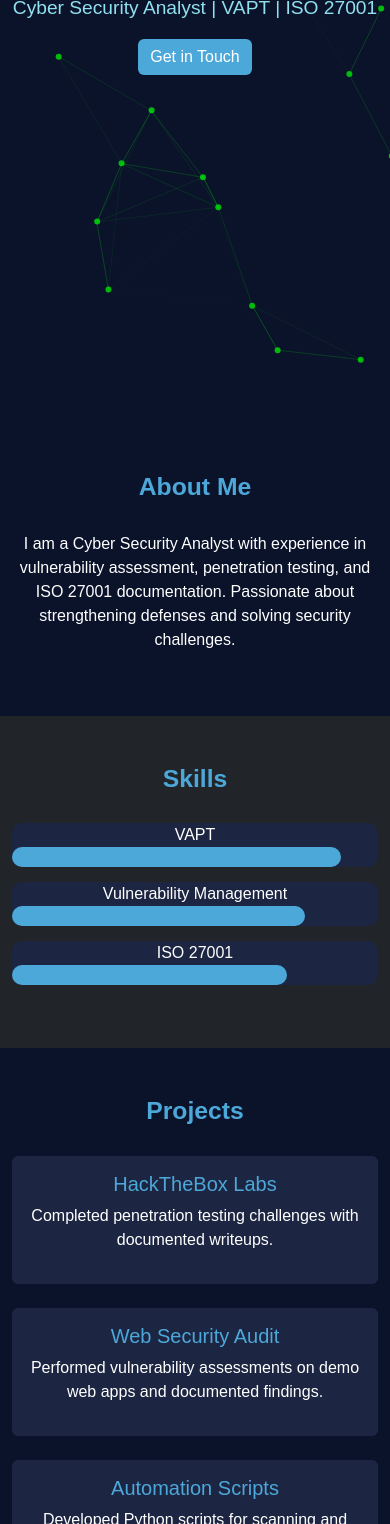
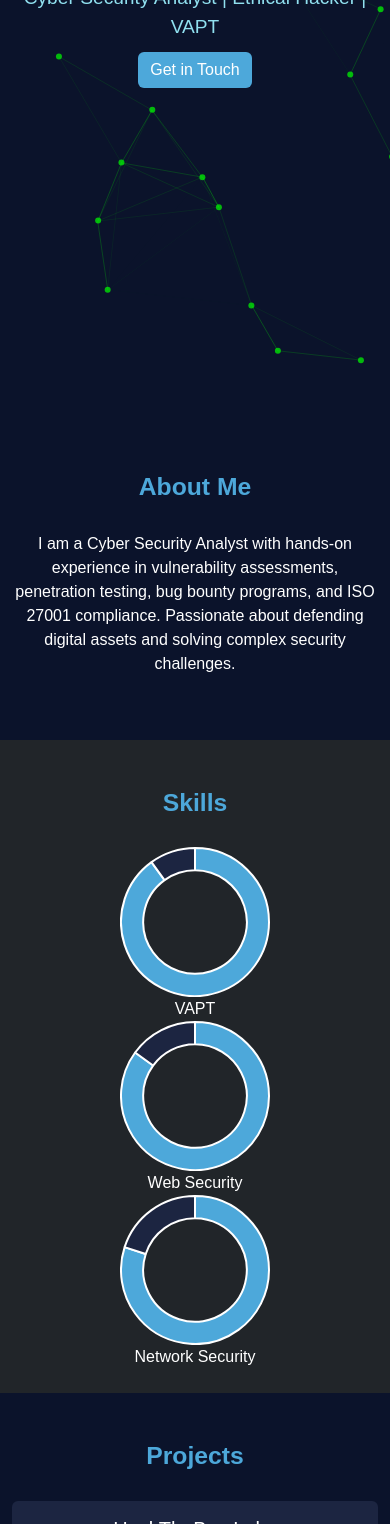
Before and after one commit to Vijisaravanan23/Vijaya-Lakshmi.github.io, a plain HTML site: page index.html in a window 390 px wide. Shown: the part 476-2000 px from the top of the page. Drawn offline with nearby package versions, Linux system fonts and the light colour scheme; animation ran at ten frames a second.

Commit message:
index.html

```diff
--- a/index.html
+++ b/index.html
@@ -2,47 +2,42 @@
 <html lang="en">
 <head>
 <meta charset="UTF-8">
-  <meta name="viewport" content="width=device-width, initial-scale=1">
-  <title>Cyber Security Portfolio | Vijaya Lakshmi S </title>
+<meta name="viewport" content="width=device-width, initial-scale=1.0">
+<title>Ethical Hacker Portfolio | Your Name</title>
 
-  <!-- Bootstrap 5 CDN -->
+<!-- Bootstrap 5 -->
 <link href="https://cdn.jsdelivr.net/npm/bootstrap@5.3.2/dist/css/bootstrap.min.css" rel="stylesheet">
-
-  <!-- AOS Animation Library -->
+<!-- AOS Scroll Animations -->
 <link href="https://cdnjs.cloudflare.com/ajax/libs/aos/2.3.4/aos.css" rel="stylesheet">
+<!-- Chart.js for Skills -->
+<script src="https://cdn.jsdelivr.net/npm/chart.js"></script>
+<!-- Particles.js -->
+<script src="https://cdnjs.cloudflare.com/ajax/libs/particles.js/2.0.0/particles.min.js"></script>
 
 <style>
-    body { background-color: #0b132b; color: #fff; font-family: Arial, sans-serif; overflow-x: hidden; }
-    .navbar { background-color: #1c2541; }
-    .navbar a { color: #fff !important; }
-    a { color: #4da8da; text-decoration: none; }
-    a:hover { color: #90e0ef; }
-
-    /* Hero */
-    .hero { height: 100vh; display: flex; align-items: center; justify-content: center; text-align: center; position: relative; overflow: hidden; z-index: 1; }
-    .hero h1 { font-size: 3rem; font-weight: bold; color: #0f0; text-shadow: 0 0 10px #0f0, 0 0 20px #0f0, 0 0 30px #0f0; animation: glow 1.5s infinite alternate; }
-    @keyframes glow { 0% { text-shadow: 0 0 5px #0f0; } 100% { text-shadow: 0 0 20px #0f0, 0 0 30px #0f0, 0 0 40px #0f0; } }
-    .hero p { color: #90e0ef; font-size: 1.2rem; }
-    .hero .btn { background-color: #4da8da; border: none; }
-    .hero .btn:hover { background-color: #90e0ef; }
-
+  body { margin:0; padding:0; font-family: Arial, sans-serif; background-color: #0b132b; color:#fff; overflow-x:hidden; }
+  /* Navbar */
+  .navbar { background-color:#1c2541; }
+  .navbar a { color:#fff !important; }
+  .navbar a:hover { color:#90e0ef !important; }
+  /* Hero Section */
+  .hero { position: relative; height: 100vh; display:flex; align-items:center; justify-content:center; text-align:center; overflow:hidden; }
+  .hero h1 { color:#0f0; font-size:3rem; text-shadow:0 0 10px #0f0,0 0 20px #0f0; animation: glow 1.5s infinite alternate; }
+  .hero p { color:#90e0ef; font-size:1.2rem; margin:10px 0; }
+  .hero .btn { background-color:#4da8da; border:none; }
+  .hero .btn:hover { background-color:#90e0ef; }
+  @keyframes glow { 0% { text-shadow:0 0 5px #0f0; } 100% { text-shadow:0 0 20px #0f0,0 0 30px #0f0; } }
   /* Sections */
-    .section-title { color: #4da8da; margin-bottom: 30px; font-weight: bold; }
-    .card { background-color: #1c2541; border: none; color: #fff; transition: transform 0.3s, box-shadow 0.3s; cursor: pointer; }
-    .card h5 { color: #4da8da; }
-    .card:hover { transform: translateY(-10px); box-shadow: 0 0 20px #4da8da; }
-
+  .section-title { color:#4da8da; margin-bottom:30px; font-weight:bold; }
+  .card { background:#1c2541; border:none; color:#fff; transition:0.3s; cursor:pointer; }
+  .card:hover { transform:translateY(-10px); box-shadow:0 0 20px #4da8da; }
+  /* Skills Charts */
+  .chart-container { width:150px; height:150px; margin:auto; }
   /* Footer */
-    footer { background: #1c2541; padding: 20px; text-align: center; margin-top: 40px; }
-
-    /* Skill Bars */
-    .skill { background: #1c2541; border-radius: 10px; margin-bottom: 15px; }
-    .skill-bar { height: 20px; border-radius: 10px; background: #4da8da; width: 0; transition: width 2s; }
-
+  footer { background:#1c2541; text-align:center; padding:20px; margin-top:40px; }
   /* Particles */
-    #particles-js { position: fixed; top: 0; left: 0; width: 100%; height: 100%; z-index: -1; }
-
-    html { scroll-behavior: smooth; }
+  #particles-js { position:fixed; top:0; left:0; width:100%; height:100%; z-index:-1; }
+  html { scroll-behavior:smooth; }
 </style>
 </head>
 <body>
@@ -73,34 +68,47 @@
 <section class="hero" data-aos="fade-in">
   <div class="container">
     <h1>👨‍💻 Your Name</h1>
-      <p class="lead">Cyber Security Analyst | VAPT | ISO 27001</p>
+    <p>Cyber Security Analyst | Ethical Hacker | VAPT</p>
     <a href="#contact" class="btn btn-primary">Get in Touch</a>
   </div>
 </section>
 
-  <!-- About -->
+<!-- About Section -->
 <section id="about" class="py-5" data-aos="fade-up">
   <div class="container text-center">
     <h2 class="section-title">About Me</h2>
-      <p>I am a Cyber Security Analyst with experience in vulnerability assessment, penetration testing, and ISO 27001 documentation. Passionate about strengthening defenses and solving security challenges.</p>
+    <p>I am a Cyber Security Analyst with hands-on experience in vulnerability assessments, penetration testing, bug bounty programs, and ISO 27001 compliance. Passionate about defending digital assets and solving complex security challenges.</p>
   </div>
 </section>
 
-  <!-- Skills -->
+<!-- Skills Section -->
 <section id="skills" class="py-5 bg-dark" data-aos="fade-up">
   <div class="container text-center">
     <h2 class="section-title">Skills</h2>
     <div class="row g-4 justify-content-center">
-        <div class="col-md-4">
-          <div class="skill">VAPT<div class="skill-bar" data-skill="90%"></div></div>
-          <div class="skill">Vulnerability Management<div class="skill-bar" data-skill="80%"></div></div>
-          <div class="skill">ISO 27001<div class="skill-bar" data-skill="75%"></div></div>
+      <div class="col-md-3">
+        <div class="chart-container">
+          <canvas id="skillVAPT"></canvas>
+          <p>VAPT</p>
+        </div>
+      </div>
+      <div class="col-md-3">
+        <div class="chart-container">
+          <canvas id="skillWebSec"></canvas>
+          <p>Web Security</p>
+        </div>
+      </div>
+      <div class="col-md-3">
+        <div class="chart-container">
+          <canvas id="skillNetwork"></canvas>
+          <p>Network Security</p>
+        </div>
       </div>
     </div>
   </div>
 </section>
 
-  <!-- Projects -->
+<!-- Projects Section -->
 <section id="projects" class="py-5" data-aos="fade-up">
   <div class="container text-center">
     <h2 class="section-title">Projects</h2>
@@ -132,19 +140,19 @@
 <div class="modal fade" id="project2" tabindex="-1"><div class="modal-dialog"><div class="modal-content bg-dark text-white p-3"><h5>Web Security Audit</h5><p>Detailed reports of web vulnerability assessment.</p></div></div></div>
 <div class="modal fade" id="project3" tabindex="-1"><div class="modal-dialog"><div class="modal-content bg-dark text-white p-3"><h5>Automation Scripts</h5><p>Python scripts for scanning and reporting vulnerabilities.</p></div></div></div>
 
-  <!-- Certifications -->
+<!-- Certifications Section -->
 <section id="certifications" class="py-5 bg-dark" data-aos="fade-up">
   <div class="container text-center">
     <h2 class="section-title">Certifications</h2>
     <ul class="list-unstyled">
       <li>✅ ISO 27001 Implementation Support</li>
-        <li>✅ [Add Your Certification Here]</li>
-        <li>✅ [Add Your Certification Here]</li>
+      <li>✅ CEH - Certified Ethical Hacker</li>
+      <li>✅ [Add Your Certification]</li>
     </ul>
   </div>
 </section>
 
-  <!-- Contact -->
+<!-- Contact Section -->
 <section id="contact" class="py-5" data-aos="fade-up">
   <div class="container text-center">
     <h2 class="section-title">Contact Me</h2>
@@ -156,42 +164,34 @@
 
 <!-- Footer -->
 <footer>
-    <p>© 2025 Your Name — Cyber Security Portfolio</p>
+  <p>© 2025 Your Name — Ethical Hacker Portfolio</p>
 </footer>
 
-  <!-- JS Libraries -->
+<!-- Scripts -->
 <script src="https://cdn.jsdelivr.net/npm/bootstrap@5.3.2/dist/js/bootstrap.bundle.min.js"></script>
-  <script src="https://cdnjs.cloudflare.com/ajax/libs/particles.js/2.0.0/particles.min.js"></script>
 <script src="https://cdnjs.cloudflare.com/ajax/libs/aos/2.3.4/aos.js"></script>
+<script>
+  // Initialize AOS
+  AOS.init({ duration:1000, once:true });
 
-  <script>
   // Initialize Particles.js
   particlesJS("particles-js", {
     "particles": {
-        "number": {"value": 80},
-        "color": {"value": "#0f0"},
-        "shape": {"type": "circle"},
-        "opacity": {"value": 0.7},
-        "size": {"value": 3},
-        "line_linked": {"enable": true,"distance": 150,"color": "#0f0","opacity":0.4,"width":1},
-        "move": {"enable": true,"speed": 2}
+      "number": {"value":80},
+      "color":{"value":"#0f0"},
+      "shape":{"type":"circle"},
+      "opacity":{"value":0.7},
+      "size":{"value":3},
+      "line_linked":{"enable":true,"distance":150,"color":"#0f0","opacity":0.4,"width":1},
+      "move":{"enable":true,"speed":2}
     }
   });
 
-    // Initialize AOS
-    AOS.init({ duration: 1000, once: true });
-
-    // Animate Skill Bars
-    const skillBars = document.querySelectorAll('.skill-bar');
-    window.addEventListener('scroll', () => {
-      const triggerBottom = window.innerHeight;
-      skillBars.forEach(bar => {
-        const barTop = bar.getBoundingClientRect().top;
-        if(barTop < triggerBottom) {
-          bar.style.width = bar.getAttribute('data-skill');
-        }
-      });
-    });
+  // Chart.js Skills
+  const skillOptions = { type:'doughnut', options:{cutout:'70%', plugins:{legend:{display:false}}}};
+  const skillVAPT = new Chart(document.getElementById('skillVAPT'), {...skillOptions,data:{labels:['',''],datasets:[{data:[90,10],backgroundColor:['#4da8da','#1c2541']}]}})
+  const skillWebSec = new Chart(document.getElementById('skillWebSec'), {...skillOptions,data:{labels:['',''],datasets:[{data:[85,15],backgroundColor:['#4da8da','#1c2541']}]}})
+  const skillNetwork = new Chart(document.getElementById('skillNetwork'), {...skillOptions,data:{labels:['',''],datasets:[{data:[80,20],backgroundColor:['#4da8da','#1c2541']}]}})
 </script>
 </body>
 </html>
```
Lines whose indentation alone changed are shown as unchanged.
